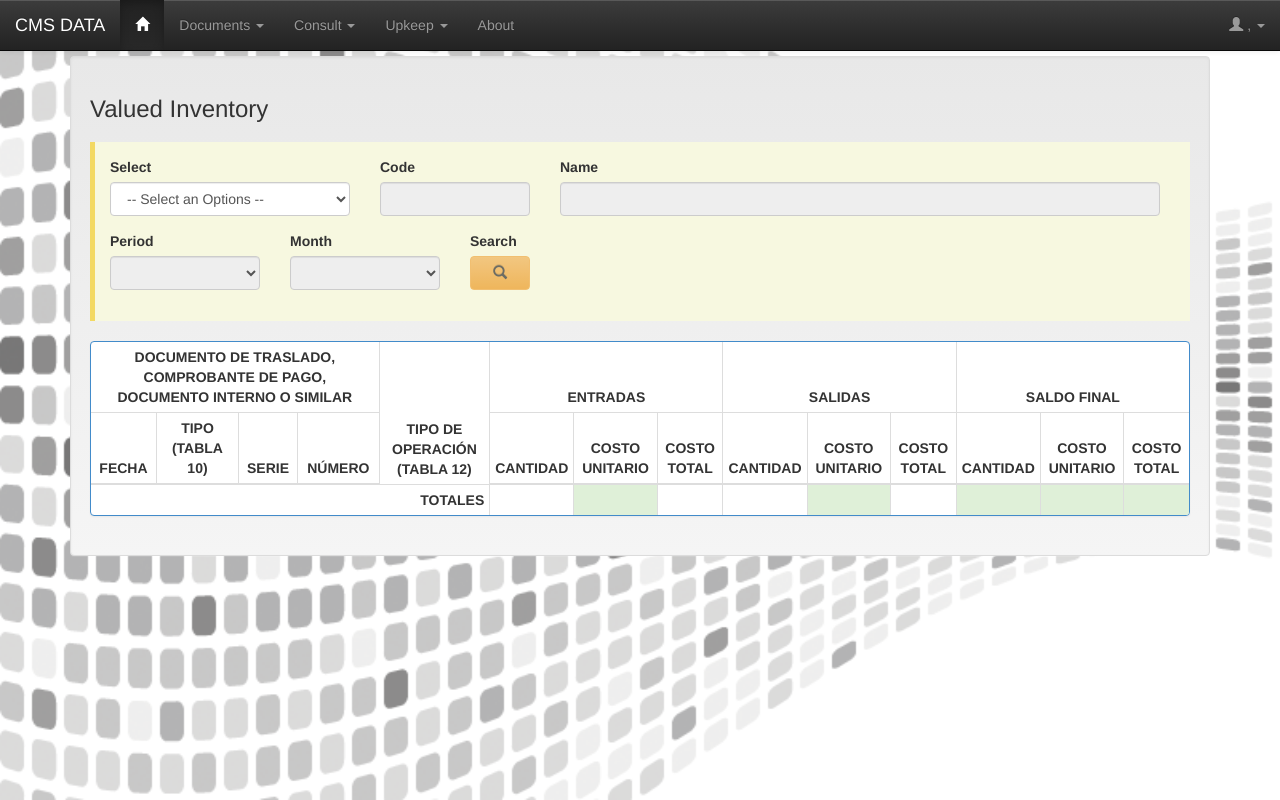
After one commit to christian6/cmsdata, a Django app: page /consult/valued/inventory/ in a window 1280 px wide. The commit adds this page. Run offline with Django 3.2, Linux system fonts and the light colour scheme; lists and menus that the app fills with data are empty; parts of the project's set-up code (start-up, migrations or seed data) failed here and were passed over; some libraries are stand-ins or nearby versions.

Commit message:
first step report valued

```diff
--- a/cmsdata/apps/home/urls.py
+++ b/cmsdata/apps/home/urls.py
@@ -18,4 +18,5 @@ urlpatterns = patterns('',
     url(r'^add/suppliers/$', ViewSupplier.as_view(), name='view_add_sup'),
     url(r'^consult/materials/$', ViewSearchMaterialsPrice.as_view(), name='view_consult'),
     url(r'^contruct/inventory/$', ViewConstructInventory.as_view(), name='view_construct'),
+    url(r'^consult/valued/inventory/$', ViewValued_Inventory.as_view(), name='view_valued'),
 )
--- a/cmsdata/apps/home/views.py
+++ b/cmsdata/apps/home/views.py
@@ -247,3 +247,10 @@ class ViewConstructInventory(TemplateView):
             except Exception, e:
                 context['status'] = False
             return HttpResponse(simplejson.dumps(context), mimetype='application/json')
+
+class ViewValued_Inventory(TemplateView):
+    template_name = 'home/valued.html'
+
+    def get_context_data(self, **kwargs):
+        context = super(ViewValued_Inventory, self).get_context_data(**kwargs)
+        return context
--- a/cmsdata/apps/wservices/urls.py
+++ b/cmsdata/apps/wservices/urls.py
@@ -27,4 +27,9 @@ urlpatterns = patterns('',
     # consult
     url(r'^search/price/code/$', JSONSearchCode_Price.as_view()),
     url(r'^search/price/description/$', JSONSEarchDescription_Price.as_view()),
+    url(r'^search/inventoy/details/desc/$', JSONByDescription_Inventory.as_view()),
+    url(r'^search/inventoy/period/$', JSONPeriodByCode_Inventory.as_view()),
+    url(r'^search/inventoy/month/$', JSONMonthPeriod_Inventario.as_view()),
+    # get report
+    url(r'report/get/data/bymaterials/$', JSONRecoverDataByMaterial.as_view()),
 )
--- /dev/null
+++ b/cmsdata/media/js/home/valued.js
@@ -0,0 +1,127 @@
+$(document).ready(function() {
+	$(".table-desc").hide()
+	$("select[name=type]").on("change" ,changeType);
+	$("input[name=code],input[name=desc]").on("keypress", checkmaterial);
+	$("input[name=desc]").on("keyup", getdescription);
+	$(document).on("click", ".btn-mat", getMaterial);
+	$("select[name=period]").on("click", getMonths);
+});
+
+// functions
+var getdata = function (event) {
+	var data = new Object();
+	data['code'] = $("[name=codeh]").val();
+	data['period'] = $("[name=period]").val();
+	data['month'] = $("[name=months]").val();
+	console.warn(data);
+	$.getJSON('/restful/report/get/data/bymaterials/', data, function(response) {
+			console.log(response);
+	});
+}
+var getMonths = function (event) {
+	event.preventDefault();
+	var period = this.value;
+	if (Boolean(period)) {
+		var data = new Object(),
+				code = $("inputp[name=codeh]").val();
+		if (Boolean(code)) {
+			data['code'] = code;
+			data['period'] = period;
+		}else{
+			data['period'] = period;
+		};
+		$.getJSON('/restful/search/inventoy/month/', data, function(response) {
+			console.log(response);
+			if (response.status) {
+				var template = "<option value=\"{{ value }}\">{{ month }}</option>",
+				    $month = $("select[name=months]");
+				$month.empty();
+				$month.append(Mustache.render(template, {'value': "", 'month' :"-- All --"}));
+				for (var x in response.months){
+					$month.append(Mustache.render(template, response.months[x]));
+				}
+			}else{
+				$().toastmessage("showWarningToast","Nothing months for consult!");
+			};
+		});
+	}else{
+		$().toastmessage("showWarningToast","No selected period!");
+	};
+}
+var getMaterial = function (event) {
+	event.preventDefault();
+	var code = this.value;
+	if (Boolean(code).valueOf()) {
+		var data = new Object();
+		data['code'] = code;
+		$.getJSON('/restful/search/inventoy/period/', data, function(response) {
+			if (response.status) {
+				var template = "<option value=\"{{ period }}\">{{ period }}</option>",
+						$sel = $("select[name=period]");
+				$sel.empty();
+				for (var x in response.period){
+					$sel.append(Mustache.render(template,response.period[x]));
+				}
+				$("input[name=codeh]").val(code);
+				$(".table-desc").hide("blind",600);
+			}else{
+				$().toastmessage("showWarningToast","Not found period for material.");
+			};
+		});
+	};
+}
+var getdescription = function (event) {
+	event.preventDefault();
+	var key = window.Event ? event.keyCode : event.which
+	if (key === 13) {
+		var data = new Object();
+		data['desc'] =  this.value;
+		$.getJSON('/restful/search/inventoy/details/desc/', data, function(response) {
+				if (response.status) {
+					var template = "\
+						<tr class=\"success\" name={{ materials_id }}>\
+						<td>{{ item }}</td>\
+						<td>{{ materials_id }}</td>\
+						<td>{{ name }}</td>\
+						<td>{{ measure }}</td>\
+						<td>{{ unit }}</td>\
+						<td><button class=\"btn btn-link btn-xs btn-mat\" value=\"{{ materials_id }}\"><span class=\"glyphicon glyphicon-chevron-right\"></span></button></td>\
+						</tr>\
+					";
+					var $tb = $(".table-desc");
+					$tb.empty();
+					for (var x in response.details){
+						response.details[x].item = (parseInt(x) + 1);
+						$tb.append(Mustache.render(template, response.details[x]));
+					}
+					$(".table-desc").show("blind",600);
+				}else{
+					$().toastmessage("showWarningToast", "no results were found for the description.");
+				};
+		});
+	};
+}
+var checkmaterial = function (event) {
+	if (this.name == "code") {
+		$("input[name=desc]").val("");
+	}else{
+		$("input[name=code]").val("");
+	};
+}
+var changeType = function (event) {
+	event.preventDefault();
+	if (this.value == "") {
+		$("[name=code],[name=desc]").attr("disabled", true);
+		$("[name=period],[name=months],button").attr("disabled", true);
+		$().toastmessage("showWarningToast", "must select at least one item.");
+		return false;
+	};
+	if (this.value == "one") {
+		$("[name=code],[name=desc]").attr("disabled", false);
+	};
+	if (this.value == "all") {
+		$("[name=code],[name=desc]").attr("disabled", true);
+	};
+	$("[name=period],[name=months],button").attr("disabled", false);
+	$("input[name=codeh]").val("");
+}
--- a/cmsdata/templates/home/menu.htm
+++ b/cmsdata/templates/home/menu.htm
@@ -32,6 +32,8 @@
             <li><a href="{% url 'view_consult' %}">Consult Price</a></li>
             <li class="divider"></li>
             <li><a href="{% url 'view_construct' %}">Construct Inventory</a></li>
+            <li class="divider"></li>
+            <li><a href="{% url 'view_valued' %}">Inventory valued</a></li>
           </ul>
         </li>
         <li class="dropdown">
--- /dev/null
+++ b/cmsdata/templates/home/valued.html
@@ -0,0 +1,120 @@
+{% extends "base.html" %}
+{% block title %}
+	Valued Inventory
+{% endblock title %}
+{% block scripts %}
+<script src="{{ MEDIA_URL }}js/mustache.js"></script>
+<script src="{{ MEDIA_URL }}js/home/valued.js"></script>
+{% endblock scripts %}
+{% block content %}
+<div class="container">
+	<div class="well">
+		<header>
+			<h3>Valued Inventory</h3>
+		</header>
+		<aside>
+			<div class="bs-callout bs-callout-warning">
+				<div class="row">
+					<div class="col-md-3">
+						<div class="form-group">
+							<label class="control-label">Select</label>
+							<select name="type" id="type" class="form-control">
+								<option value="">-- Select an Options --</option>
+								<option value="one">By each material</option>
+								<option value="all">All materials</option>
+							</select>
+						</div>
+					</div>
+					<div class="col-md-2">
+						<div class="form-group">
+							<label class="control-label">Code</label>
+							<input type="text" class="form-control" name="code" maxlength="15" disabled />
+							<input type="hidden" name="codeh" maxlength="15">
+						</div>
+					</div>
+					<div class="col-md-7">
+						<div class="form-group">
+							<label class="control-label">Name</label>
+							<input type="text" class="form-control" name="desc" disabled />
+						</div>
+					</div>
+					<div class="col-md-2">
+						<div class="form-group">
+							<label class="control-label">Period</label>
+							<select class="form-control" name="period" id="period" disabled></select>
+						</div>
+					</div>
+					<div class="col-md-2">
+						<div class="form-group">
+							<label class="control-label">Month</label>
+							<select class="form-control" name="months" id="months" disabled></select>
+						</div>
+					</div>
+					<div class="col-md-1">
+						<div class="form-group">
+							<label class="control-label">Search</label>
+							<button class="btn btn-warning btn-block text-black" disabled><span class="glyphicon glyphicon-search"></span></button>
+						</div>
+					</div>
+					<div class="col-md-12">
+						<div class="table-responsive">
+							<table class="table table-hover table-condensed table-desc">
+								<tbody></tbody>
+							</table>
+						</div>
+					</div>
+				</div>
+			</div>
+		</aside>
+		<article>
+			<div class="panel panel-primary">
+				<div class="table-responsive">
+					<table class="table table-condensed table-hover table-bordered">
+						<thead>
+							<tr>
+								<th class="text-center" colspan="4">DOCUMENTO DE TRASLADO, COMPROBANTE DE PAGO, DOCUMENTO INTERNO O SIMILAR</th>
+								<th class="text-center" rowspan="2">TIPO DE OPERACIÓN (TABLA 12)</th>
+								<th class="text-center" colspan="3">ENTRADAS</th>
+								<th class="text-center" colspan="3">SALIDAS</th>
+								<th class="text-center" colspan="3">SALDO FINAL</th>
+							</tr>
+							<tr>
+								<th class="text-center">FECHA</th>
+								<th class="text-center">TIPO (TABLA 10)</th>
+								<th class="text-center">SERIE</th>
+								<th class="text-center">NÚMERO</th>
+								<th class="text-center">CANTIDAD</th>
+								<th class="text-center">COSTO UNITARIO</th>
+								<th class="text-center">COSTO TOTAL</th>
+								<th class="text-center">CANTIDAD</th>
+								<th class="text-center">COSTO UNITARIO</th>
+								<th class="text-center">COSTO TOTAL</th>
+								<th class="text-center">CANTIDAD</th>
+								<th class="text-center">COSTO UNITARIO</th>
+								<th class="text-center">COSTO TOTAL</th>
+							</tr>
+						</thead>
+						<tbody>
+
+						</tbody>
+						<tfoot>
+							<tr>
+								<th class="text-right" colspan="5">TOTALES</th>
+								<th></th>
+								<th class="success"></th>
+								<th></th>
+								<th></th>
+								<th class="success"></th>
+								<th></th>
+								<th class="success"></th>
+								<th class="success"></th>
+								<th class="success"></th>
+							</tr>
+						</tfoot>
+					</table>
+				</div>
+			</div>
+		</article>
+	</div>
+</div>
+{% endblock content %}
```
Also changed, not shown: cmsdata/apps/home/models.py (+22 -4 lines), cmsdata/apps/wservices/views.py (+62 -1 lines), cmsdata/media/js/home/construct.js (+6 -3 lines), cmsdata/media/sql/consult.sql (added, +17 -0 lines), cmsdata/templates/home/construct.html (+15 -0 lines).
